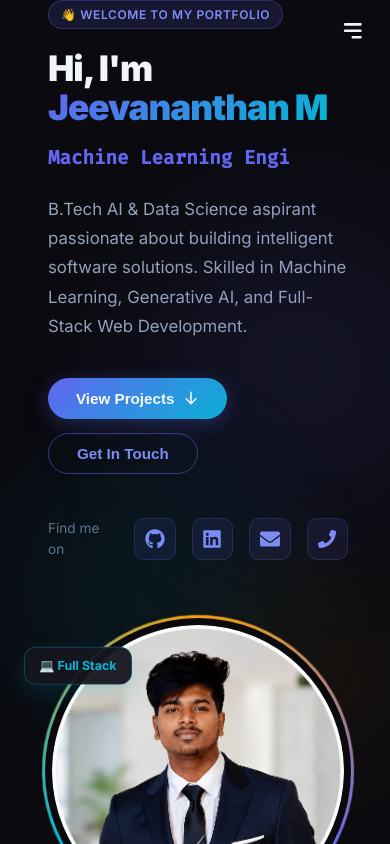
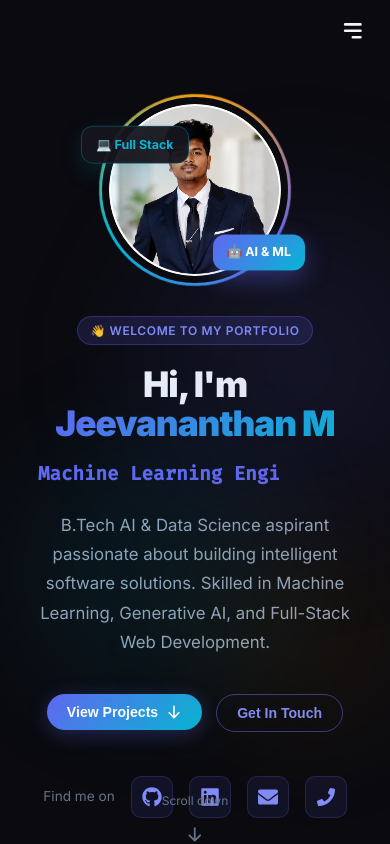
Before and after one commit to MJeevananthan/portfolio, a React (Vite) app: page / in a window 390 px wide. Shown: the top 844 px of the page. Built offline with nearby package versions, Linux system fonts and the light colour scheme.

Commit message:
Fix: mobile responsive layout for all screen sizes

```diff
--- a/src/components/Hero.jsx
+++ b/src/components/Hero.jsx
@@ -101,7 +101,7 @@ export default function Hero() {
       </div>
 
       <div
-        className="section-container"
+        className="section-container hero-inner"
         style={{
           width: '100%',
           display: 'flex',
@@ -112,7 +112,7 @@ export default function Hero() {
         }}
       >
         {/* Left: Text */}
-        <div style={{ flex: '1', minWidth: '300px', maxWidth: '580px' }}>
+        <div className="hero-text" style={{ flex: '1', minWidth: '300px', maxWidth: '580px' }}>
           <motion.div {...fadeUp(0.1)}>
             <span className="tag tag-primary" style={{ marginBottom: '20px', display: 'inline-block' }}>
               👋 Welcome to my portfolio
@@ -162,6 +162,7 @@ export default function Hero() {
 
           <motion.div
             {...fadeUp(0.5)}
+            className="hero-buttons"
             style={{ display: 'flex', gap: '14px', flexWrap: 'wrap', marginBottom: '44px' }}
           >
             <Link to="projects" smooth duration={600} offset={-68}>
@@ -176,6 +177,7 @@ export default function Hero() {
 
           <motion.div
             {...fadeUp(0.6)}
+            className="hero-socials"
             style={{ display: 'flex', gap: '16px', alignItems: 'center' }}
           >
             <span style={{ color: '#64748b', fontSize: '0.85rem' }}>Find me on</span>
@@ -211,7 +213,7 @@ export default function Hero() {
           transition={{ duration: 0.8, delay: 0.3, ease: 'easeOut' }}
           style={{ flex: '0 0 auto', position: 'relative' }}
         >
-          <div style={{ position: 'relative', width: 300, height: 300 }}>
+          <div className="hero-image-wrap" style={{ position: 'relative', width: 300, height: 300 }}>
             <motion.div
               animate={{ rotate: 360 }}
               transition={{ duration: 20, repeat: Infinity, ease: 'linear' }}
--- a/src/index.css
+++ b/src/index.css
@@ -168,3 +168,146 @@ body {
 section {
   padding: 100px 0;
 }
+
+/* ===== MOBILE RESPONSIVE ===== */
+@media (max-width: 768px) {
+  section {
+    padding: 70px 0;
+  }
+
+  .section-container {
+    padding: 0 16px;
+  }
+
+  .section-subtitle {
+    margin-bottom: 36px;
+    font-size: 0.92rem;
+  }
+
+  .card {
+    padding: 20px;
+  }
+
+  .btn-primary,
+  .btn-outline {
+    padding: 10px 20px;
+    font-size: 0.88rem;
+  }
+}
+
+@media (max-width: 480px) {
+  section {
+    padding: 56px 0;
+  }
+
+  .section-container {
+    padding: 0 14px;
+  }
+
+  .card {
+    padding: 16px;
+  }
+}
+
+/* Hero mobile */
+@media (max-width: 768px) {
+  .hero-inner {
+    flex-direction: column-reverse !important;
+    align-items: center !important;
+    text-align: center !important;
+    gap: 36px !important;
+    padding-top: 100px !important;
+    padding-bottom: 60px !important;
+  }
+
+  .hero-text {
+    max-width: 100% !important;
+    align-items: center !important;
+  }
+
+  .hero-image-wrap {
+    width: 220px !important;
+    height: 220px !important;
+  }
+
+  .hero-socials {
+    justify-content: center !important;
+  }
+
+  .hero-buttons {
+    justify-content: center !important;
+  }
+}
+
+@media (max-width: 480px) {
+  .hero-image-wrap {
+    width: 180px !important;
+    height: 180px !important;
+  }
+}
+
+/* About mobile */
+@media (max-width: 768px) {
+  .about-grid {
+    flex-direction: column !important;
+  }
+
+  .stats-grid {
+    grid-template-columns: 1fr 1fr !important;
+  }
+}
+
+/* Skills mobile */
+@media (max-width: 480px) {
+  .skills-grid {
+    grid-template-columns: 1fr !important;
+  }
+}
+
+/* Projects mobile */
+@media (max-width: 640px) {
+  .project-accent-bar {
+    display: none !important;
+  }
+}
+
+/* Experience mobile */
+@media (max-width: 640px) {
+  .timeline-container {
+    padding-left: 44px !important;
+  }
+
+  .timeline-line {
+    left: 16px !important;
+  }
+
+  .timeline-dot {
+    left: -34px !important;
+    width: 36px !important;
+    height: 36px !important;
+  }
+}
+
+/* Contact mobile */
+@media (max-width: 768px) {
+  .contact-grid {
+    flex-direction: column !important;
+  }
+}
+
+/* Certifications mobile */
+@media (max-width: 480px) {
+  .cert-grid {
+    grid-template-columns: 1fr !important;
+  }
+}
+
+/* Navbar mobile badge float fix */
+@media (max-width: 380px) {
+  .badge-right {
+    right: -8px !important;
+  }
+  .badge-left {
+    left: -8px !important;
+  }
+}
```
